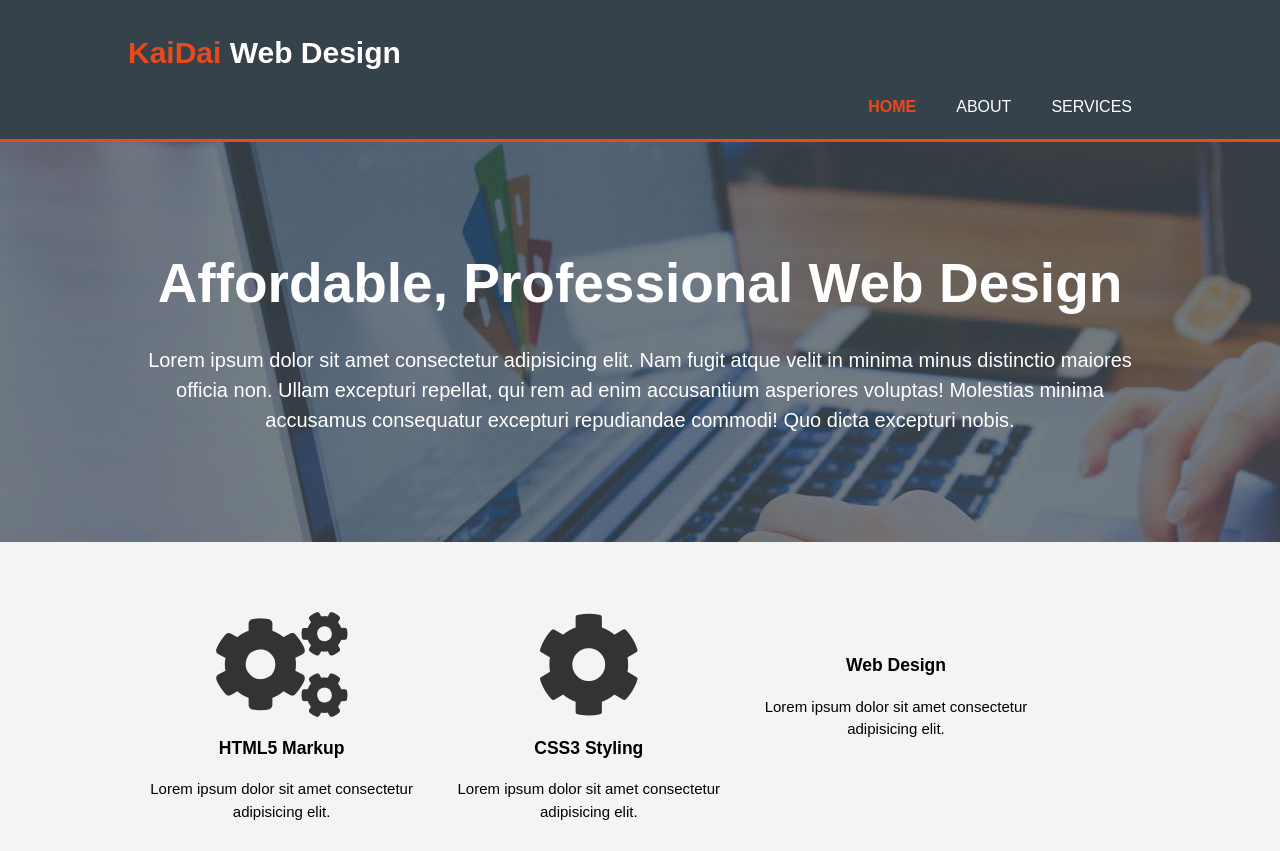
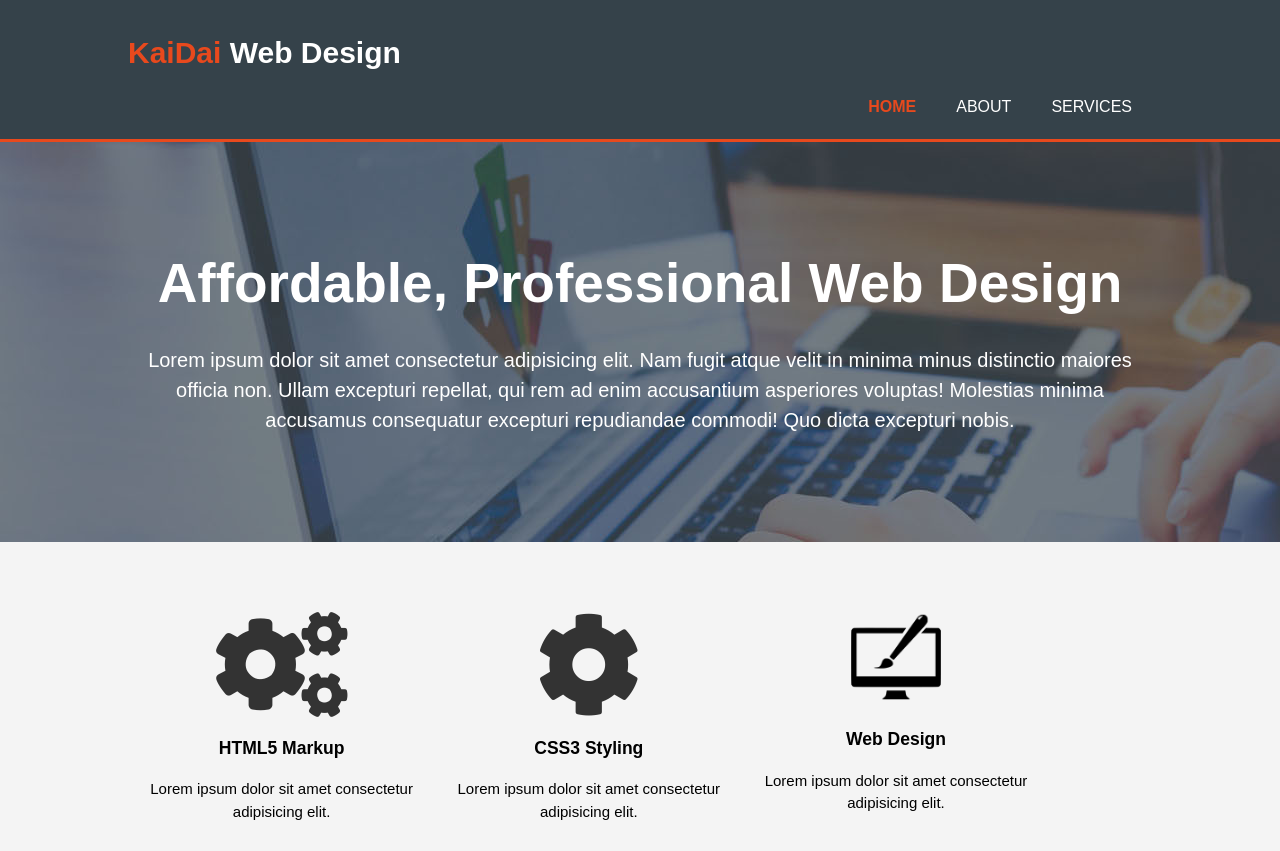
Before and after one commit to alfiofederico/KaiDai, a plain HTML site: page index.html in a window 1280 px wide. Shown: the top 851 px of the page. Drawn offline with Linux system fonts and the light colour scheme; the site is published under a folder, as on GitHub Pages, so addresses that start at the root find nothing.

Commit message:
Update index.html

```diff
--- a/index.html
+++ b/index.html
@@ -47,7 +47,7 @@
         <p>Lorem ipsum dolor sit amet consectetur adipisicing elit.</p>
       </div>
       <div class="box">
-        <a href="#" ><img src="/imgs/logo_brush.png" alt="" class="pc"></a>
+        <a href="#" ><img src="./imgs/logo_brush.png" alt="" class="pc"></a>
         <h3>Web Design</h3>
         <p>Lorem ipsum dolor sit amet consectetur adipisicing elit.</p>
       </div>
```
